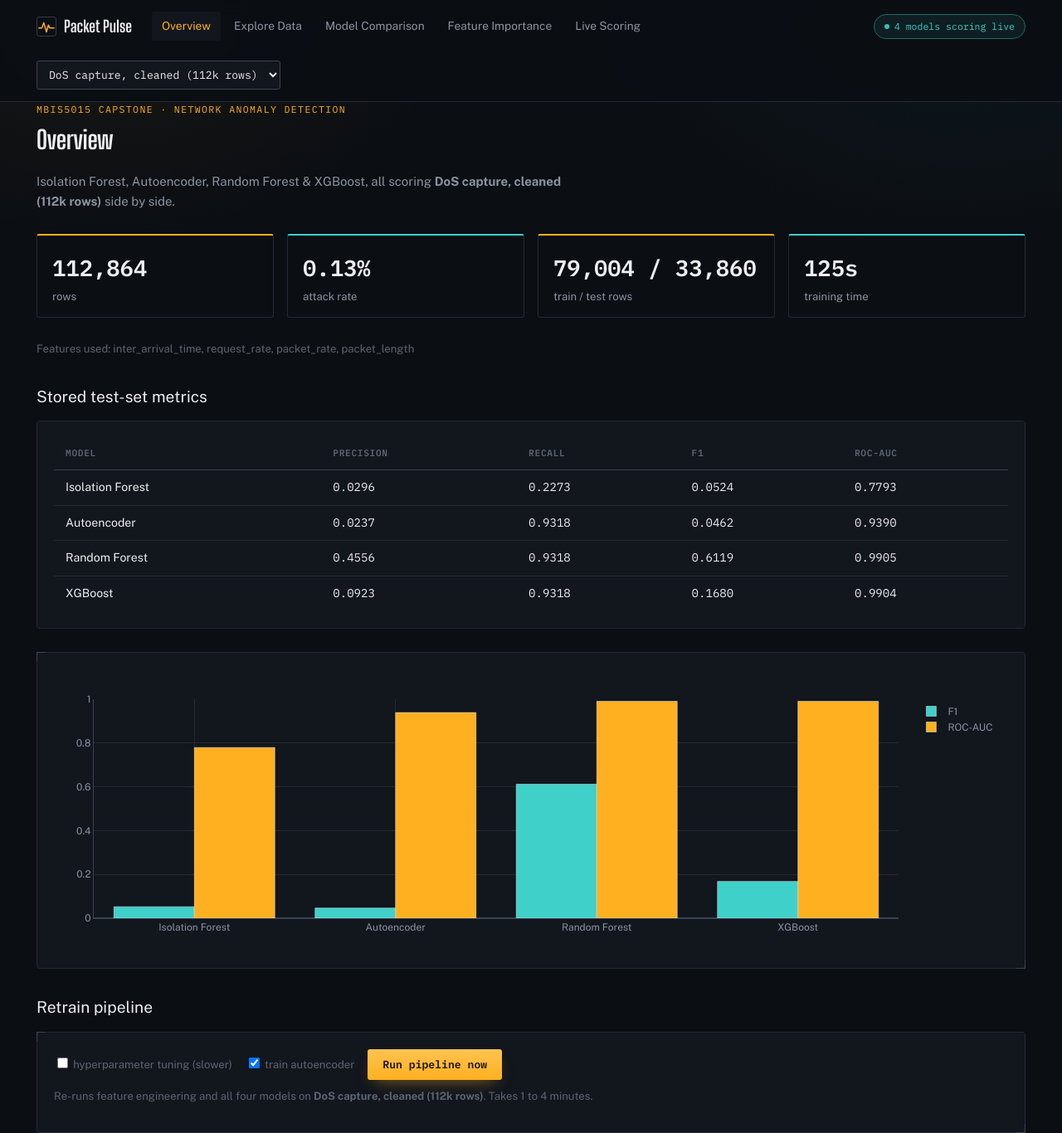
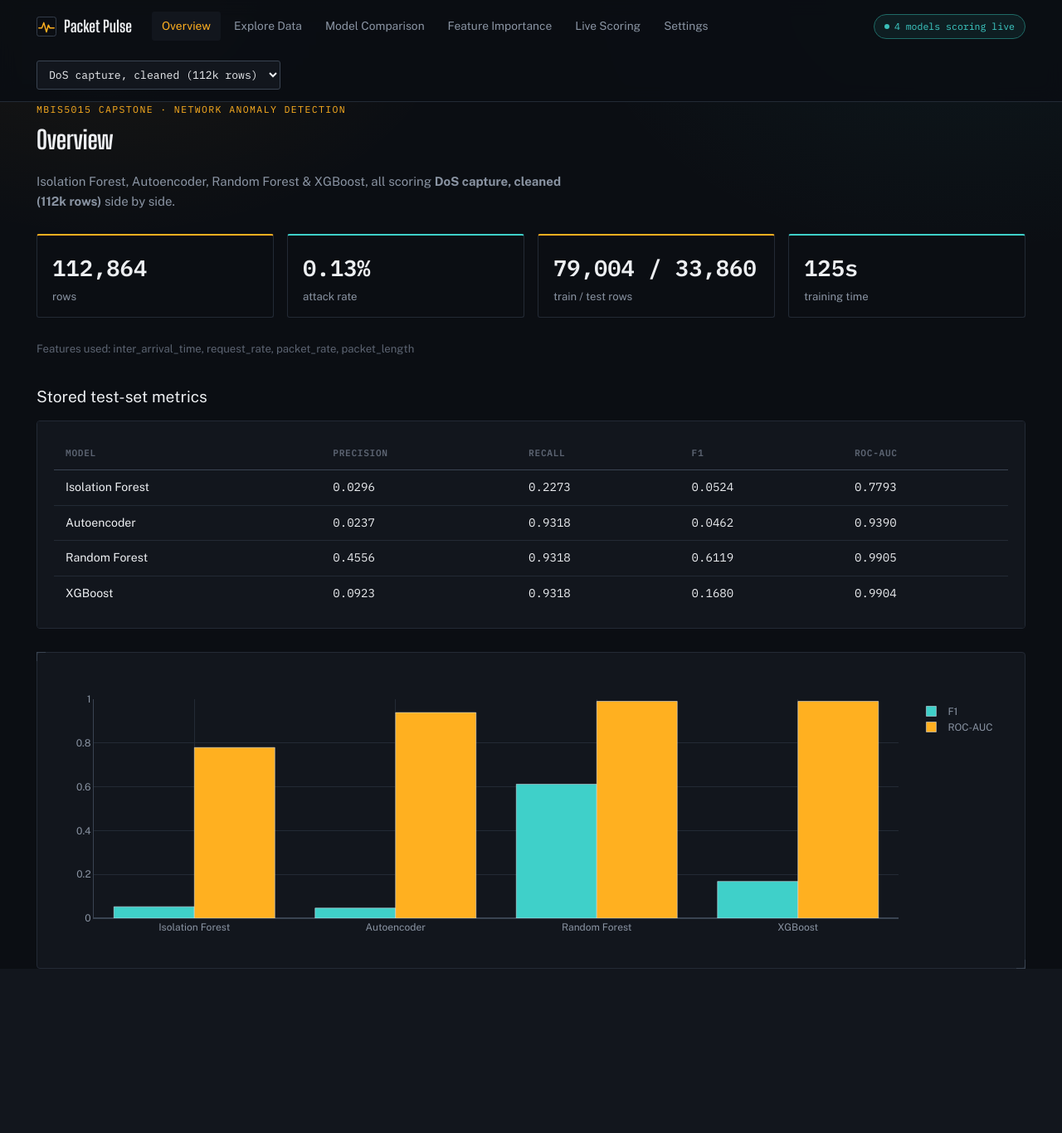
Before and after one commit to Kingxsley/packet-pulse, a FastAPI app: page /overview in a window 1280 px wide. Shown: the whole page at 83% size. After the commit the page ends 1168 px from the top, so only its background shows below. Run offline with FastAPI, Linux system fonts and the light colour scheme; some libraries are stand-ins or nearby versions.

Commit message:
Move retrain control off Overview into a new Settings page
Overview should be read-only metrics, not mixed with an admin action.
Retrain pipeline (and dataset stats) now live on their own Settings
page, linked from the nav.

Co-Authored-By: Claude Sonnet 5 <noreply@anthropic.com>

```diff
--- a/backend/main.py
+++ b/backend/main.py
@@ -69,6 +69,14 @@ def overview(request: Request, dataset: str = "dos_clean"):
     ctx.update(summary=da.summary(dataset), metrics=metrics,
                 comparison_chart=charts.comparison_bar(metrics))
     return templates.TemplateResponse(request, "overview.html", ctx)
+
+
+@app.get("/settings", response_class=HTMLResponse)
+def settings(request: Request, dataset: str = "dos_clean"):
+    dataset = _validate_dataset(dataset)
+    ctx = _base_ctx(request, dataset, "settings")
+    ctx.update(summary=da.summary(dataset))
+    return templates.TemplateResponse(request, "settings.html", ctx)
 
 
 @app.get("/explore", response_class=HTMLResponse)
--- a/backend/templates/base.html
+++ b/backend/templates/base.html
@@ -24,6 +24,7 @@
       <a href="/compare?dataset={{ dataset }}" class="{{ 'active' if active=='compare' }}">Model Comparison</a>
       <a href="/importance?dataset={{ dataset }}" class="{{ 'active' if active=='importance' }}">Feature Importance</a>
       <a href="/live-scoring?dataset={{ dataset }}" class="{{ 'active' if active=='live' }}">Live Scoring</a>
+      <a href="/settings?dataset={{ dataset }}" class="{{ 'active' if active=='settings' }}">Settings</a>
     </div>
     <div class="spacer"></div>
     <span class="live-pill"><span class="live-dot"></span>4 models scoring live</span>
--- a/backend/templates/overview.html
+++ b/backend/templates/overview.html
@@ -31,42 +31,11 @@
   </table>
 </div>
 
-<div class="panel tick" style="margin-bottom:28px;">
+<div class="panel tick">
   <div id="comparison-chart"></div>
-</div>
-
-<div class="section-title">Retrain pipeline</div>
-<div class="panel tick">
-  <div style="display:flex; gap:16px; align-items:center; flex-wrap:wrap;">
-    <label class="caption"><input type="checkbox" id="rt-tune"> hyperparameter tuning (slower)</label>
-    <label class="caption"><input type="checkbox" id="rt-autoencoder" checked> train autoencoder</label>
-    <button class="btn btn-primary" id="rt-btn" type="button">Run pipeline now</button>
-    <span id="rt-status" class="caption"></span>
-  </div>
-  <p class="caption" style="margin-top:10px;">Re-runs feature engineering and all four models on <strong>{{ dataset_labels.get(dataset, dataset) }}</strong>. Takes 1 to 4 minutes.</p>
 </div>
 
 <script>
 Plotly.newPlot("comparison-chart", {{ comparison_chart.data | tojson }}, {{ comparison_chart.layout | tojson }}, {displayModeBar: false, responsive: true});
-
-document.getElementById("rt-btn").addEventListener("click", () => {
-  const btn = document.getElementById("rt-btn");
-  const status = document.getElementById("rt-status");
-  btn.disabled = true;
-  status.textContent = "Starting...";
-  const fd = new FormData();
-  fd.append("dataset", {{ dataset|tojson }});
-  fd.append("tune", document.getElementById("rt-tune").checked ? "true" : "false");
-  fd.append("autoencoder", document.getElementById("rt-autoencoder").checked ? "true" : "false");
-  fetch("/api/retrain", {method: "POST", body: fd}).then(r => r.json()).then(({job_id}) => {
-    const poll = setInterval(() => {
-      fetch("/api/jobs/" + job_id).then(r => r.json()).then(({status: s, message}) => {
-        if (s === "running") { status.textContent = "Training..."; }
-        else if (s === "done") { clearInterval(poll); status.textContent = "Done. Reloading..."; location.reload(); }
-        else if (s === "error") { clearInterval(poll); btn.disabled = false; status.textContent = "Failed: " + message; }
-      });
-    }, 3000);
-  });
-});
 </script>
 {% endblock %}
```
Also changed, not shown: backend/templates/settings.html (added, +55 -0 lines).
